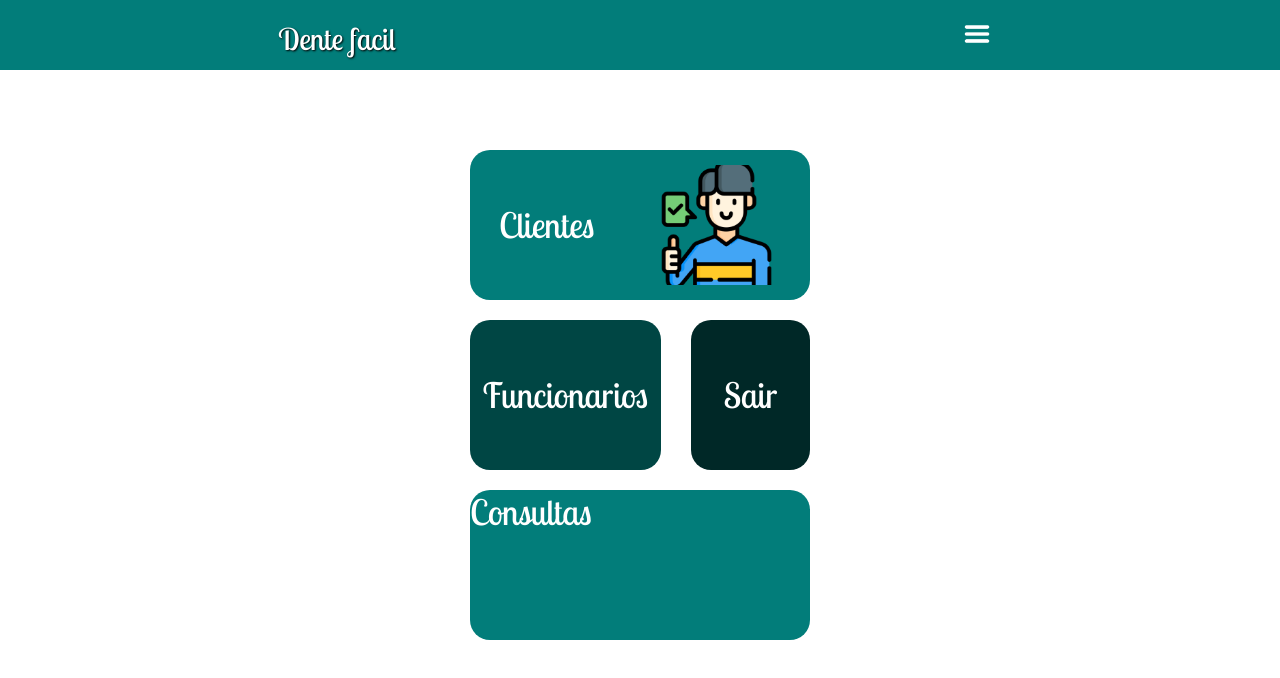
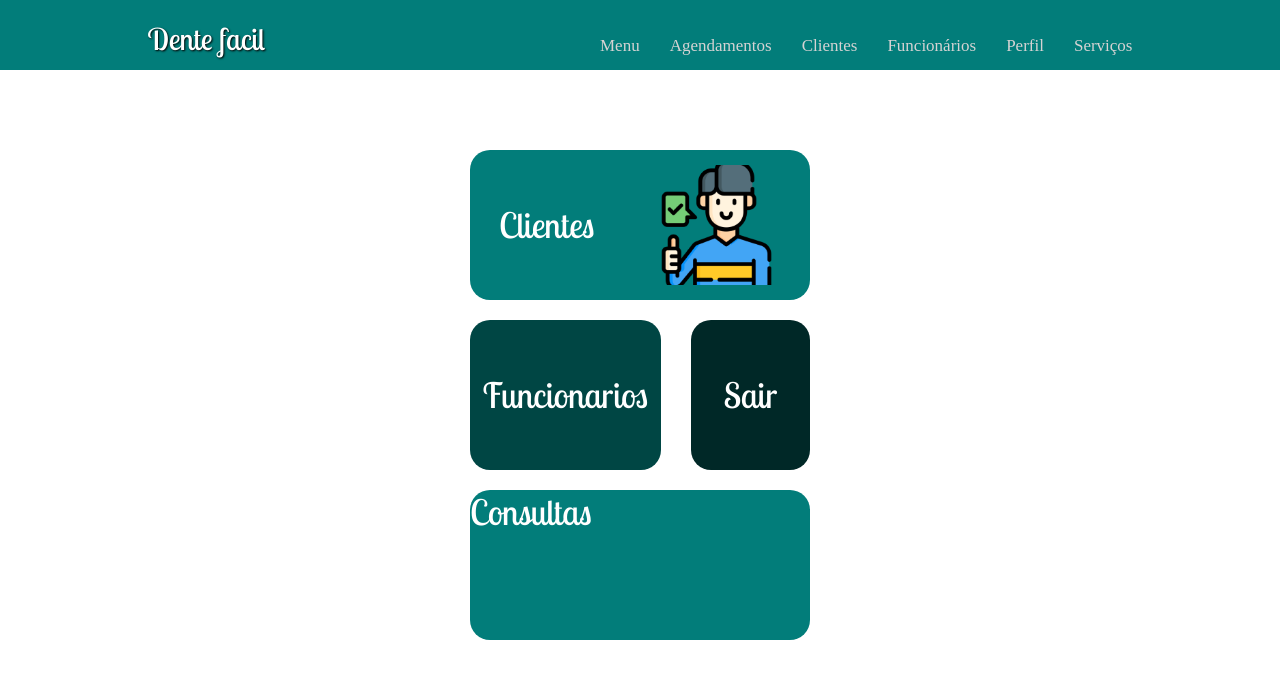
Before and after one commit to Kelsonobd/pagina-funcionario-dente-facil, a plain HTML site: page index.html in a window 1280 px wide. Drawn offline with Linux system fonts and the light colour scheme.

Commit message:
menu-adicionado

```diff
--- a/assets/css/style.css
+++ b/assets/css/style.css
@@ -22,8 +22,20 @@ header {
     text-decoration: none;
 }
 
-.menu-sanduiche img {
-    width: 50px;
+.menu {
+    display: flex;
+    gap: 30px;
+    list-style-type: none;
+}
+.menu li a {
+    color:#d5d3d3;
+    font-size: arial;
+    font-size: 17px;
+    transition: 0.3s;
+}
+.menu li a:hover {
+    color: #FFF;
+    font-size: 18px;
 
 }
 
--- a/index.html
+++ b/index.html
@@ -19,7 +19,14 @@
             <a href="#">
                 <div class="header--logo">Dente facil</div>
             </a> <!-- LOGO DO HEADER -->
-            <a href="#" class="menu-sanduiche"><img src="/assets/images/menu.png" alt="logo menu"></a>
+            <ul class="menu">
+                <li><a href="#">Menu</a></li>
+                <li><a href="#">Agendamentos</a></li>
+                <li><a href="#">Clientes</a></li>
+                <li><a href="#">Funcionários </a></li>
+                <li><a href="#">Perfil</a></li>
+                <li><a href="#">Serviços</a></li>
+            </ul>
             <!-- MENU SANDWICH -->
         </div>
     </header>
```
